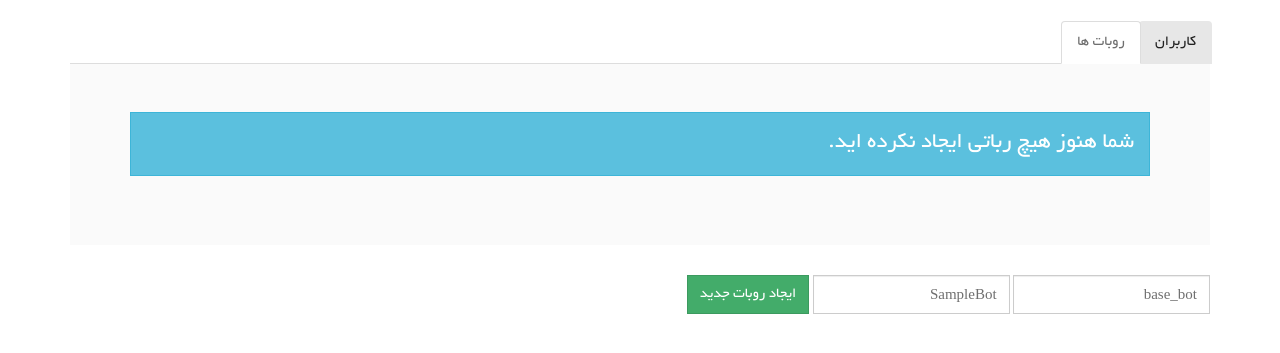
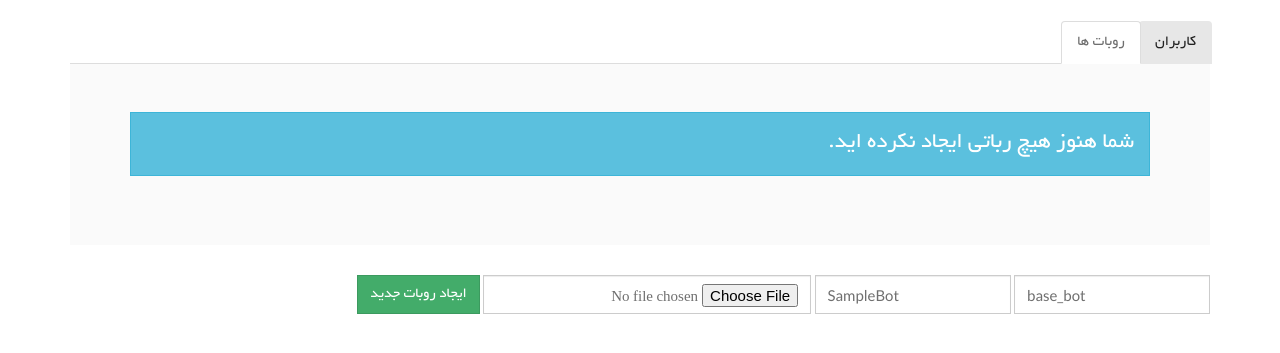
Before and after one commit to 01viniciusmelo/QA-web, a Django app: page / in a window 1280 px wide, after a click on "روبات ها". Shown: the part 45-398 px from the top of the page. Run offline with Django 3.2, Linux system fonts and the light colour scheme; the visitor is signed in with stand-in values (Sample User, id 1); some libraries are stand-ins or nearby versions.

Commit message:
WIP - Dormitory
add basic file handling operations for users bots
add option to delete bot file associate with, after deleting token

```diff
--- a/QA_Web/urls.py
+++ b/QA_Web/urls.py
@@ -22,5 +22,6 @@ import debug_toolbar
 urlpatterns = [
     url(r'^admin/', admin.site.urls),
     url(r'^', include('website.urls', namespace='openfire-admin')),
+    url(r'^chat/', include('chat_app.urls', namespace='chat-app')),
     url(r'^__debug__', include(debug_toolbar.urls)),
 ] + static(settings.STATIC_URL, document_root=settings.STATIC_ROOT)
--- a/chat_app/bots/base_bot.py
+++ b/chat_app/bots/base_bot.py
@@ -1,9 +1,11 @@
 """
 you should catch all exceptions except NotImplementedError
+
+**remove definition BaseBot class in your implementations**
 """
 
 
-class BaseBot():
+class BaseBot:
     def __init__(self):
         pass
 
--- a/chat_app/models.py
+++ b/chat_app/models.py
@@ -12,7 +12,7 @@ class UserToken(models.Model):
     token = models.CharField(max_length=32, unique=True, null=False, blank=False)
     max_queries = models.IntegerField(default=-1)
     user = models.ForeignKey(User)
-    bot_module_name = models.CharField(max_length=32, default='base_bot')
+    bot_module_name = models.CharField(max_length=32, unique=True, default='base_bot')
     bot_class_name = models.CharField(max_length=32, default='SampleBot')
     created_on = models.DateTimeField(auto_now_add=True, auto_now=False)
     updated_on = models.DateTimeField(auto_now=True)
--- a/chat_app/urls.py
+++ b/chat_app/urls.py
@@ -0,0 +1,6 @@
+from django.conf.urls import url
+from . import views
+
+urlpatterns = [
+    url(r'^$', views.BaseChat.as_view(), name='index'),
+]
--- a/templates/website/index.html
+++ b/templates/website/index.html
@@ -32,7 +32,7 @@
 
 {% block inline_style_sheet %}
     .lato-font{
-    font-family: 'Lato', sans-serif;
+    font-family: 'Lato','BYekan', sans-serif;
     }
     .align-center{
     text-align: center !important;
--- a/templates/website/layouts/base_layout.html
+++ b/templates/website/layouts/base_layout.html
@@ -63,7 +63,9 @@
         <script src="{% static 'jquery-3.1.0.min.js' %}"></script>
         <script src="{% static 'bootstrap.min.js' %}"></script>
         <script>
-
+        $(function () {
+  $('[data-toggle="tooltip"]').tooltip()
+})
             {% block inline_js %}
 
             {% endblock %}
--- a/templates/website/layouts/user_tokens.html
+++ b/templates/website/layouts/user_tokens.html
@@ -17,22 +17,56 @@
                 <tr>
                     <td class="lato-font align-center" width="10%">{{ token.bot_module_name }}</td>
                     <td class="lato-font align-center" width="10%">{{ token.bot_class_name }}</td>
-                        <td class="lato-font align-center" ><code><pre>{{ token.token }}</pre></code></td>
-                        <td class="lato-font align-center" width="15%" style="direction:ltr;">{{ token.max_queries }}</td>
-                        <td class="align-center" width="20%">{{ token.created_on | naturaltime }}</td>
-                        <td class="align-center" width="15%">
-                            <div class="form-group">
-                                <div class="col-sm-offset-2 col-sm-10">
+                    <td class="lato-font align-center">
+                        <pre><code>{{ token.token }}</code></pre>
+                    </td>
+                    <td class="lato-font align-center" width="5%" style="direction:ltr;">{{ token.max_queries }}</td>
+                    <td class="align-center" width="15%">{{ token.created_on | naturaltime }}</td>
+                    <td class="align-center" width="25%">
+                        <div class="form-group col-md-5">
+                            <div class="">
                                 <form action="{% url 'openfire-admin:user-token' %}" method="POST">
                                     {% csrf_token %}
                                     <input type="hidden" name="_method" value="delete">
                                     <input type="hidden" name="token_pk" value="{{ token.pk }}">
-                                        <button type="submit" class="btn btn-danger">حذف حساب
+                                    <button type="submit" class="btn btn-danger">حذف توکن
                                         <i class="fa fa-trash"></i>
                                     </button>
                                 </form>
                             </div>
                         </div>
+
+                        <div class="col-md-5">
+                            <input type="hidden" name="_method" value="delete">
+                            <input type="hidden" name="token_pk" value="{{ token.pk }}">
+                            <a data-toggle="modal" href="#modal-{{ forloop.counter }}-{{ token.token }}" class="btn btn-info">مشاهده راهنما
+                                <i class="fa fa-info-circle"></i>
+                            </a>
+                        </div>
+
+                        <div class="modal fade" id="modal-{{ forloop.counter }}-{{ token.token }}">
+                            <div class="modal-dialog">
+                                <div class="modal-content">
+                                    <div class="modal-header">
+                                        <button type="button" class="close" data-dismiss="modal" aria-hidden="true">
+                                            &times;
+                                        </button>
+                                        <h4 class="modal-title">نحوه استفاده</h4>
+                                    </div>
+                                    <div class="modal-body">
+                                        Your unique api token help
+                                        <pre><code>{{ token.token }}</code></pre>
+
+                                    </div>
+                                    <div class="modal-footer">
+                                        <button type="button" class="btn btn-default" data-dismiss="modal">بستن
+                                        </button>
+                                    </div>
+                                </div><!-- /.modal-content -->
+                            </div><!-- /.modal-dialog -->
+                        </div><!-- /.modal -->
+
+
                     </td>
                 </tr>
             {% endfor %}
@@ -42,23 +76,30 @@
 {% else %}
     <div class="jumbotron">
         <div class="container alert alert-info">
-            <p>        شما هنوز هیچ رباتی ایجاد نکرده اید.</p>
+            <p> شما هنوز هیچ رباتی ایجاد نکرده اید.</p>
         </div>
     </div>
 {% endif %}
-    <form action="{% url 'openfire-admin:user-token' %}" method="post">
+<form enctype="multipart/form-data" action="{% url 'openfire-admin:user-token' %}" method="post">
     {% csrf_token %}
     <input type="hidden" name="user" value="{{ user.pk }}">
     <div class="form-inline">
         <div class="form-group">
             <label class="sr-only" for="bot_module_name">نام ماژول روبات</label>
-                <input type="text" class="form-control" name="bot_module_name" id="bot_module_name" value="base_bot"
+            <input type="text" style="direction: ltr;" data-toggle="tooltip" data-title="نام ماژول روبات"
+                   class="form-control lato-font" name="bot_module_name" id="bot_module_name" value="base_bot"
                    placeholder="نام ماژول روبات">
         </div>
         <div class="form-group">
             <label class="sr-only" for="bot_class_name">نام کلاس روبات</label>
-                <input type="text" class="form-control" name="bot_class_name" id="bot_class_name" value="SampleBot"
+            <input type="text" style="direction: ltr;" data-toggle="tooltip" data-title="نام کلاس روبات"
+                   class="form-control lato-font" name="bot_class_name" id="bot_class_name" value="SampleBot"
                    placeholder="نام کلاس روبات">
+        </div>
+        <div class="form-group">
+            <label class="sr-only" for="bot_file">فایل روبات</label>
+            <input type="file" class="form-control" name="bot_file" id="bot_file"
+                   placeholder="فایل روبات">
         </div>
         <button type="submit" class="btn btn-success">ایجاد روبات جدید</button>
     </div>
--- a/website/views.py
+++ b/website/views.py
@@ -106,6 +106,7 @@ class UserTokenView(LoginRequiredMixin, View):
 
     def post(self, request, *args, **kwargs):
         new_token_form = UserTokenForm(request.POST)
+        print(request.POST)
         if new_token_form.is_valid():
             hsh_token_str = "hash string for:{} date:{} pk:{} rand number:{}".format(
                 request.user.username, datetime.datetime.now(),
@@ -118,6 +119,11 @@ class UserTokenView(LoginRequiredMixin, View):
             new_token.bot_class_name = request.POST["bot_class_name"]
             new_token.bot_module_name = request.POST["bot_module_name"]
             new_token.user = request.user
+
+            # TODO: check for correct class name
+            from .helpers import handle_bot_file_upload as handle_upload
+            handle_upload(new_token.bot_module_name, request.FILES["bot_file"])
+
             new_token.save()
         else:
             if new_token_form.has_error("bot_module_name"):
@@ -128,6 +134,8 @@ class UserTokenView(LoginRequiredMixin, View):
 
     def delete(self, request, *args, **kwargs):
         if "token_pk" in request.POST:
-            object = get_object_or_404(UserToken, pk=request.POST["token_pk"])
-            object.delete()
+            object_to_delete = get_object_or_404(UserToken, pk=request.POST["token_pk"])
+            from .helpers import delete_local_file as delete_file
+            delete_file(object_to_delete.bot_module_name)
+            object_to_delete.delete()
             return redirect("openfire-admin:index")
```
Also changed, not shown: QA_Web/settings.py (+16 -16 lines), chat_app/views.py (+7 -0 lines), website/helpers.py (added, +18 -0 lines), chat_app/migrations/0001_initial.py (deleted), chat_app/migrations/0002_auto_20171024_1641.py (deleted), chat_app/migrations/0003_auto_20171024_1836.py (deleted), chat_app/migrations/__init__.py (deleted), website/migrations/0001_initial.py (deleted), website/migrations/0003_auto_20171024_0019.py (deleted), website/migrations/__init__.py (deleted), 1 other file. Lines whose indentation alone changed are shown as unchanged.
